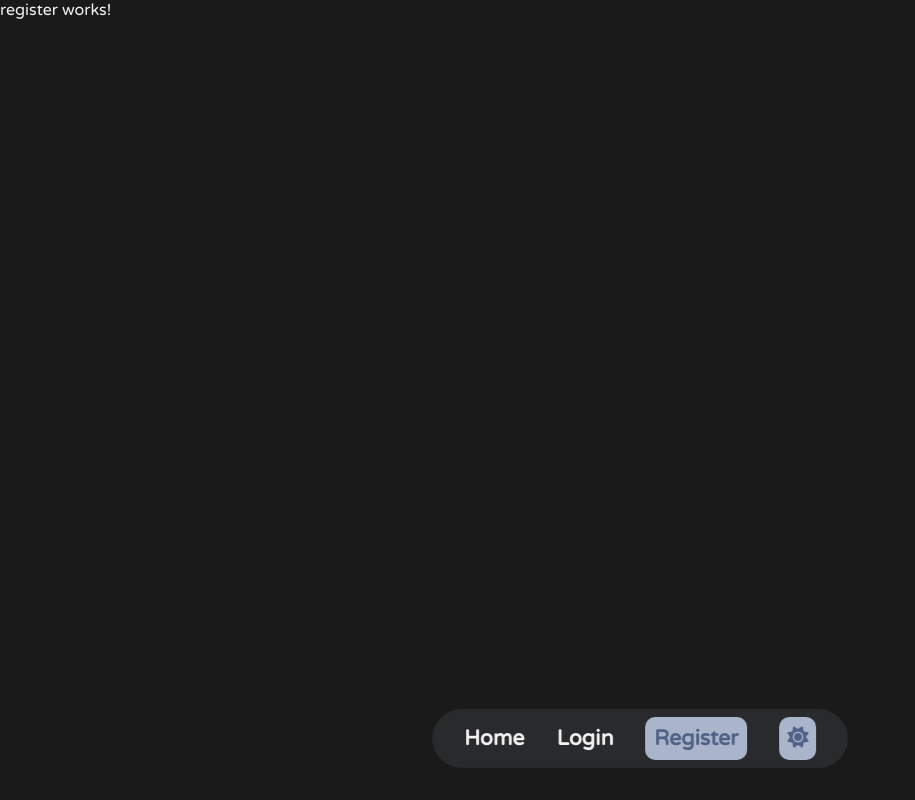
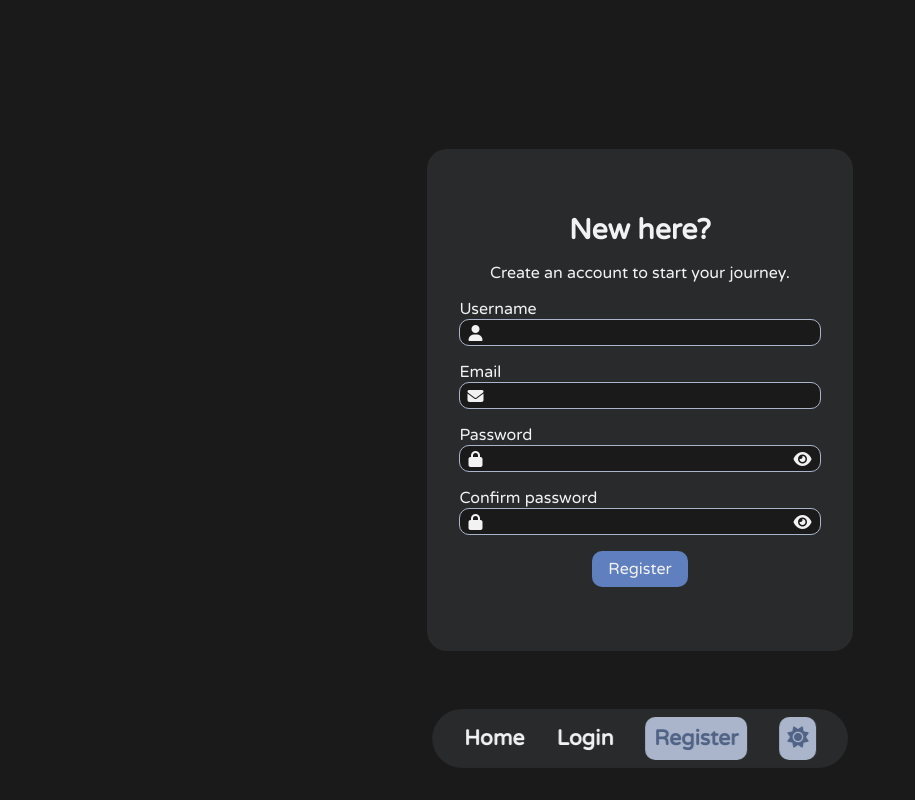
Before and after one commit to ciobanu-robert/clever-spend, an Angular app: page /register in a window 1280 px wide. Shown: the whole page, without its empty margins (0-915 px from the left). Built offline with nearby package versions, Linux system fonts and the light colour scheme.

Commit message:
register

```diff
--- a/src/app/pages/login/login.component.scss
+++ b/src/app/pages/login/login.component.scss
@@ -14,7 +14,7 @@
         justify-content: center;
         align-items: center;
         gap: 1em;
-        padding: 5em 2em;
+        padding: 4em 2em;
         background-color: rgba($dark-primary, 10%);
         border-radius: 20px;
 
--- a/src/app/pages/register/register.component.html
+++ b/src/app/pages/register/register.component.html
@@ -1 +1,40 @@
-<p>register works!</p>
+<div
+    class="page"
+    [ngClass]="this.mode.dark ? 'dark': 'light'"
+>
+    <div class="register">
+        <h5>New here?</h5>
+        <p>Create an account to start your journey.</p>
+        <form class="form">
+
+            <app-input
+                name="Username"
+            >
+            </app-input>
+
+            <app-input
+                name="Email"
+                type="email"
+            >
+            </app-input>
+
+            <app-input
+                name="Password"
+                type="password"
+            >
+            </app-input>
+            <app-input
+                name="Confirm password"
+                type="password"
+            >
+            </app-input>
+
+            <app-button
+                text="Register"
+                class="button"
+            >
+
+            </app-button>
+        </form>
+    </div>
+</div>
--- a/src/app/pages/register/register.component.scss
+++ b/src/app/pages/register/register.component.scss
@@ -0,0 +1,40 @@
+@import '../../../assets/utilities/colors.scss';
+
+.page {
+    height: 100dvh;
+    width: 100dvw;
+    display: flex;
+    flex-direction: row;
+    justify-content: center;
+    align-items: center;
+
+    .register {
+        display: flex;
+        flex-direction: column;
+        justify-content: center;
+        align-items: center;
+        gap: 1em;
+        padding: 4em 2em;
+        background-color: rgba($dark-primary, 10%);
+        border-radius: 20px;
+
+        .form {
+            display: flex;
+            flex-direction: column;
+            justify-content: center;
+            gap: 1em;
+
+            .button {
+                align-self: center;
+            }
+        }
+    }
+
+
+}
+
+.light {
+    .login {
+        background-color: rgba($light-primary, 10%);
+    }
+}
--- a/src/app/pages/register/register.component.ts
+++ b/src/app/pages/register/register.component.ts
@@ -1,4 +1,5 @@
 import { Component } from '@angular/core';
+import { DarkModeService } from '../../services/dark-mode.service';
 
 @Component({
   selector: 'app-register',
@@ -7,5 +8,5 @@ import { Component } from '@angular/core';
   styleUrl: './register.component.scss'
 })
 export class RegisterComponent {
-
+  constructor(public mode:DarkModeService) {}
 }
--- a/src/app/shared/checkbox/checkbox.component.html
+++ b/src/app/shared/checkbox/checkbox.component.html
@@ -2,6 +2,6 @@
     class="form-checkbox"
     [ngClass]="this.mode.dark ? 'dark' : 'light' "
 >
-    <input disabled checked class="checkbox" id="checkbox" type="checkbox">
+    <input class="checkbox" id="checkbox" type="checkbox">
     <label for="checkbox">{{ text }}</label>
 </div>
--- a/src/app/shared/input/input.component.html
+++ b/src/app/shared/input/input.component.html
@@ -3,25 +3,42 @@
     [ngClass]="this.mode.dark ? 'dark' : 'light'"
 >
     <p>{{ name }}</p>
+
+    <i
+        *ngIf="name == 'Username'"
+        class="fa-solid fa-user"
+    >
+    </i>
     <i
         *ngIf="name == 'Email'"
         class="fa-solid fa-envelope"
     >
     </i>
     <i
-        *ngIf="name == 'Password'"
+        *ngIf="
+            name == 'Password' ||
+            name == 'Confirm password'
+        "
         class="fa-solid fa-lock"
     >
     </i>
     <input [type]="type">
     <i
-        *ngIf="name == 'Password' && type == 'password'"
+        *ngIf=" (
+            name == 'Password' ||
+            name == 'Confirm password'
+        ) &&
+            type == 'password'"
         class="fa-solid fa-eye"
         (click)="visible()"
     >
     </i>
     <i
-        *ngIf="name == 'Password' && type == 'text'"
+        *ngIf="(
+            name == 'Password' ||
+            name == 'Confirm password'
+            ) &&
+            type == 'text'"
         class="fa-solid fa-eye-slash"
         (click)="visible()"
     >
```
